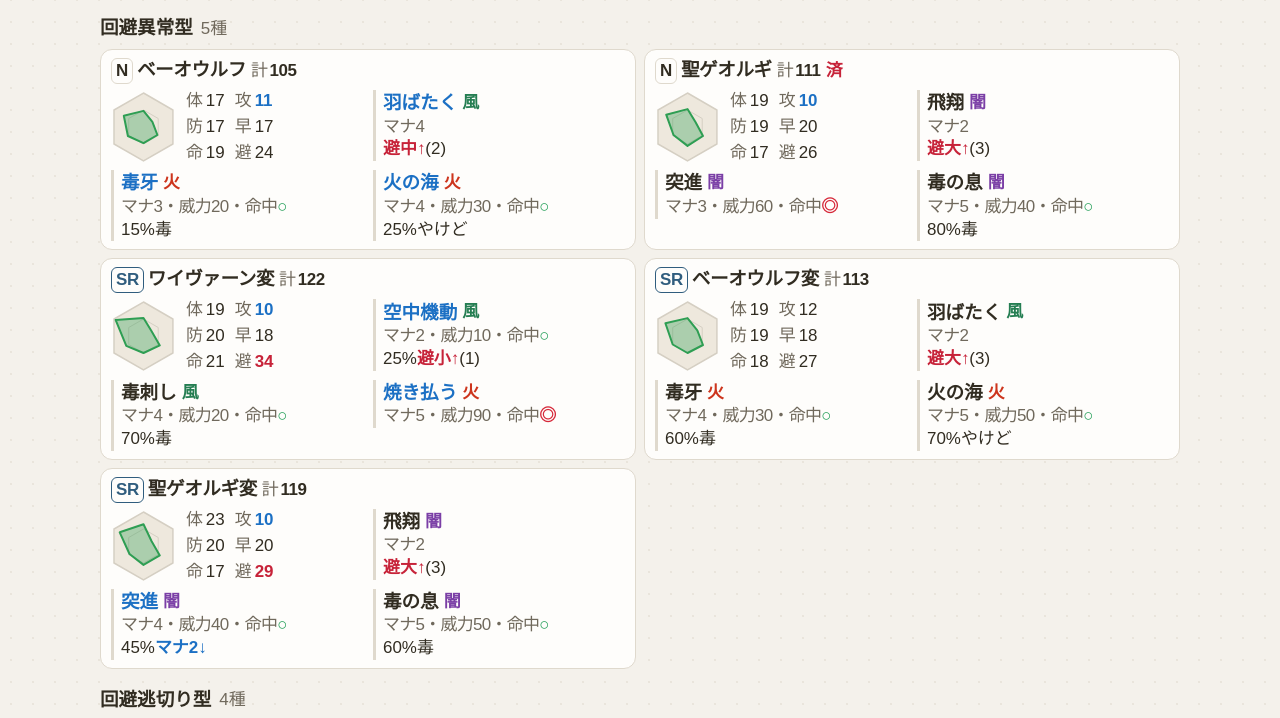
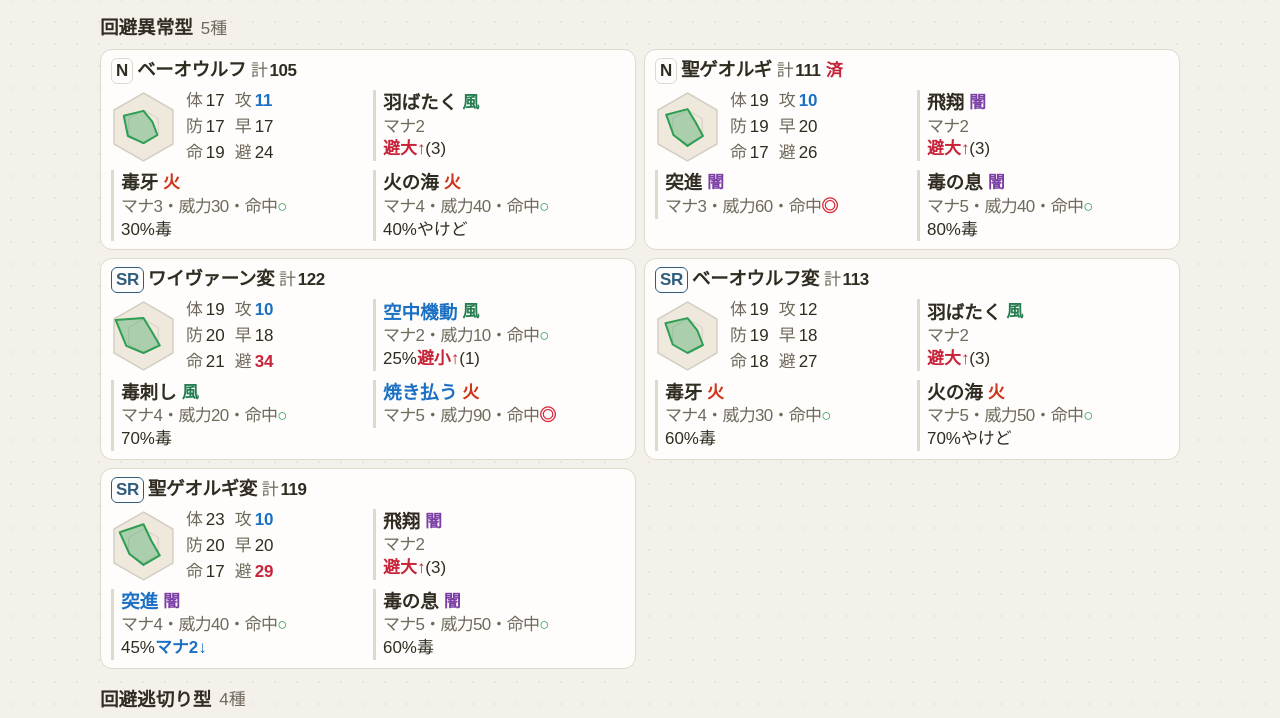
Before and after one commit to t-shimo-1121/dragon, a plain HTML site: page index.html in a window 1280 px wide. Shown: the part 5093-5811 px from the top of the page. Drawn offline with Linux system fonts and the light colour scheme; a web font is replaced by a local one.

Commit message:
スキル：ヴィーヴル・ベーオウルフ・ドラゴン（通常種）のMax値を追加
Co-Authored-By: Claude Opus 5.5 <noreply@anthropic.com>
Claude-Session: https://claude.ai/code/session_011uzSQwFfdpnU6mEcEf2Kn2

```diff
--- a/index.html
+++ b/index.html
@@ -967,14 +967,14 @@ const SK={
     "しびれブレス":{at:"闇",L:{1:["-",4,30,"○","35%の確率で、相手を麻痺状態にする。"],M:["-",4,40,"○","50%の確率で、相手を麻痺状態にする。"]}},
   },
   "ベーオウルフ・ドラゴン":{
-    "羽ばたく":{at:"風",L:{1:[2,4,0,"-","自分の回避が中アップ。"]}},
-    "毒牙":{at:"火",L:{1:["-",3,20,"○","15%の確率で、相手を毒状態にする。"]}},
-    "火の海":{at:"火",L:{1:["-",4,30,"○","25%の確率で、相手をやけど状態にする。"]}},
+    "羽ばたく":{at:"風",L:{1:[2,4,0,"-","自分の回避が中アップ。"],M:[3,2,0,"-","自分の回避が大アップ。"]}},
+    "毒牙":{at:"火",L:{1:["-",3,20,"○","15%の確率で、相手を毒状態にする。"],M:["-",3,30,"○","30%の確率で、相手を毒状態にする。"]}},
+    "火の海":{at:"火",L:{1:["-",4,30,"○","25%の確率で、相手をやけど状態にする。"],M:["-",4,40,"○","40%の確率で、相手をやけど状態にする。"]}},
   },
   "ヴィーヴル":{
-    "不死のダイヤ":{at:"土",L:{1:["-",4,0,"-","体力を小回復。"]}},
-    "頭突き":{at:"土",L:{1:["-",3,10,"○","35%の確率で、相手のマナを1ダウン。"]}},
-    "がむしゃら噛み":{at:"土",L:{1:["-",4,40,"○",""]}},
+    "不死のダイヤ":{at:"土",L:{1:["-",4,0,"-","体力を小回復。"],M:["-",2,0,"-","体力を大回復。"]}},
+    "頭突き":{at:"土",L:{1:["-",3,10,"○","35%の確率で、相手のマナを1ダウン。"],M:["-",2,10,"○","50%の確率で、相手のマナを1ダウン。"]}},
+    "がむしゃら噛み":{at:"土",L:{1:["-",4,40,"○",""],M:["-",3,60,"◎",""]}},
   },
   "聖ゲオルギウス・ドラゴン":{
     "飛翔":{at:"闇",L:{1:[2,4,0,"-","自分の回避が中アップ。"],M:[3,2,0,"-","自分の回避が大アップ。"]}},
```
